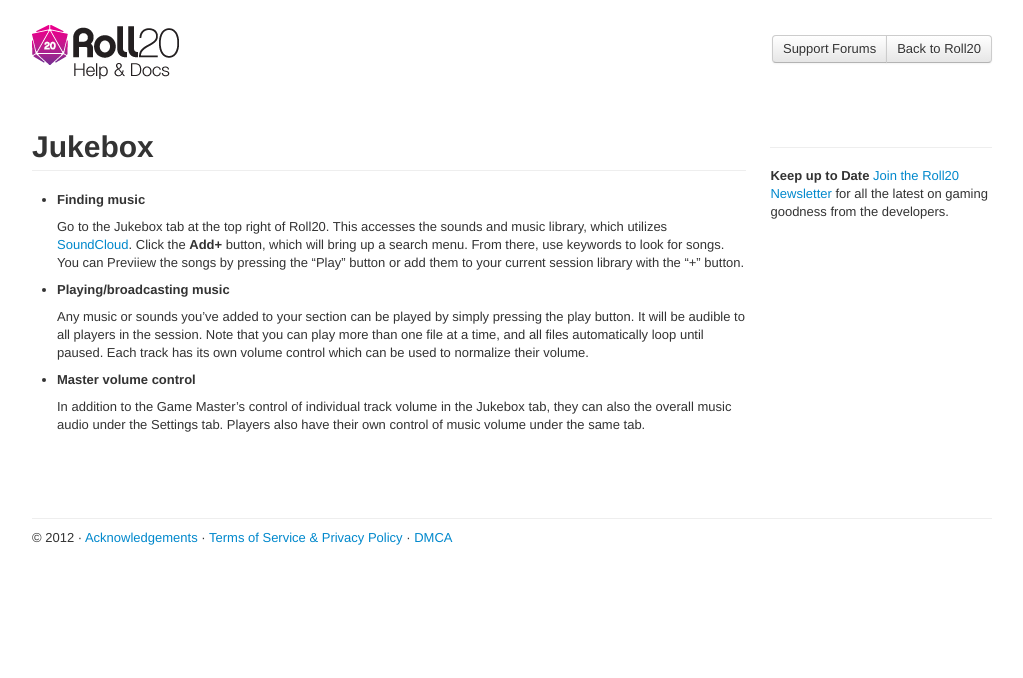
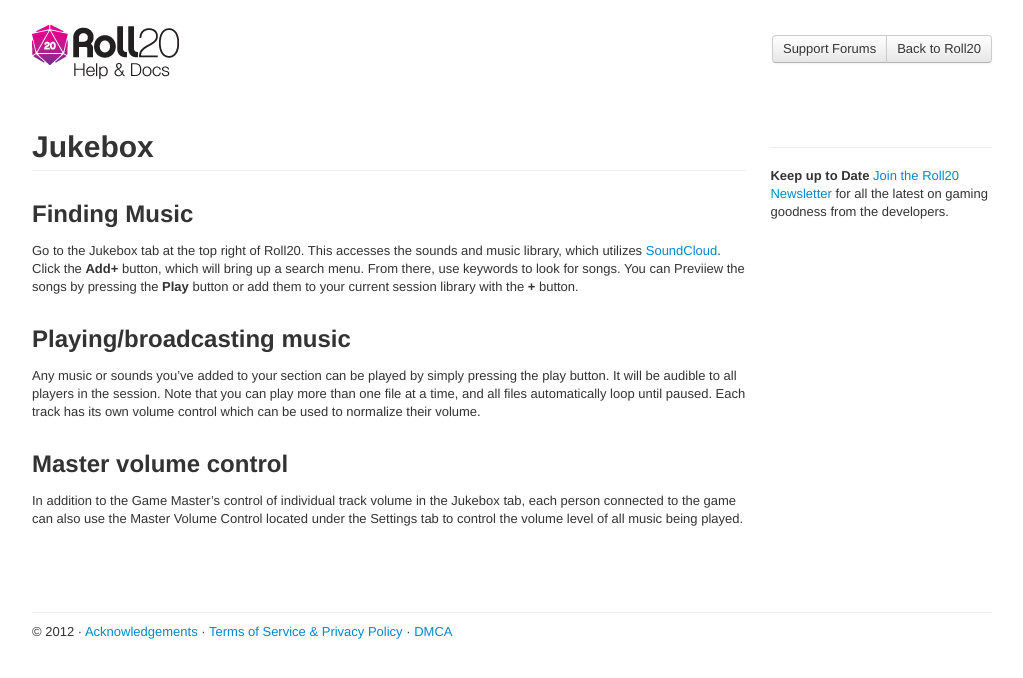
Before and after one commit to Roll20/help.roll20.net, a Jekyll site: the page built from _posts/2012-05-01-jukebox.markdown, in a window 1280 px wide. Shown: the top 678 px of the page, without its empty margins (128-1151 px from the left). Built offline with Jekyll 4.4.1, drawn with Linux system fonts in a browser that asks for light colours; nearby versions of some CDN libraries; comment, search, counter and statistics services are not loaded.

Commit message:
Update _posts/2012-05-01-jukebox.markdown

```diff
--- a/_posts/2012-05-01-jukebox.markdown
+++ b/_posts/2012-05-01-jukebox.markdown
@@ -1,17 +1,20 @@
 ---
 layout: default
 title: Jukebox
-categories: draft
+categories: beginner
 ---
 
-* __Finding music__
+Finding Music
+-------------
 
-  Go to the Jukebox tab at the top right of Roll20.  This accesses the sounds and music library, which utilizes [SoundCloud](http://www.soundcloud.com/ "SoundCloud").  Click the __Add+__ button, which will bring up a search menu.  From there, use keywords to look for songs.  You can Previiew the songs by pressing the "Play" button or add them to your current session library with the "+" button.
+  Go to the Jukebox tab at the top right of Roll20.  This accesses the sounds and music library, which utilizes [SoundCloud](http://www.soundcloud.com/ "SoundCloud").  Click the **Add+** button, which will bring up a search menu.  From there, use keywords to look for songs.  You can Previiew the songs by pressing the **Play** button or add them to your current session library with the **+** button.
 
-* __Playing/broadcasting music__
+Playing/broadcasting music
+--------------------------
 
   Any music or sounds you've added to your section can be played by simply pressing the play button.  It will be audible to all players in the session.  Note that you can play more than one file at a time, and all files automatically loop until paused.  Each track has its own volume control which can be used to normalize their volume.
 
-* __Master volume control__
+Master volume control
+---------------------
 
-  In addition to the Game Master's control of individual track volume in the Jukebox tab, they can also the overall music audio under the Settings tab.  Players also have their own control of music volume under the same tab.
+  In addition to the Game Master's control of individual track volume in the Jukebox tab, each person connected to the game can also use the Master Volume Control located under the Settings tab to control the volume level of all music being played.
```
